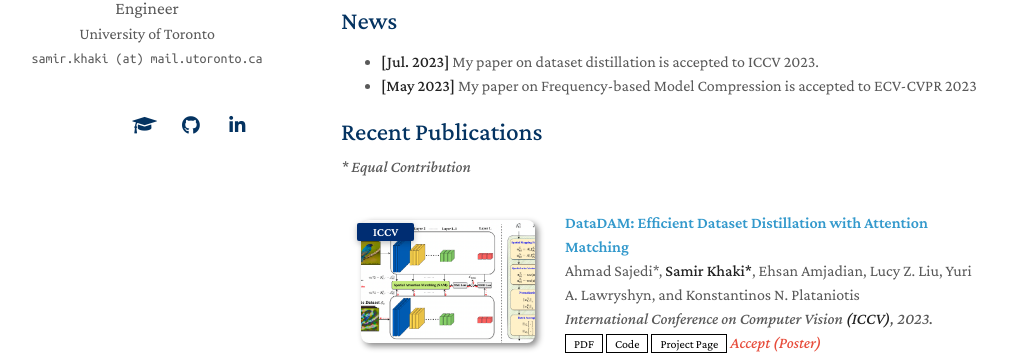
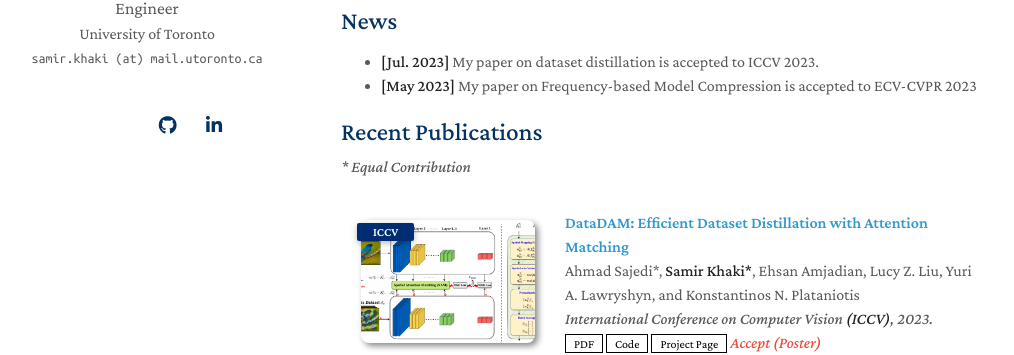
Before and after one commit to lizekai-richard/lizekai-richard.github.io, a Jekyll site: the page built from index.md, in a window 1280 px wide. Shown: the part 372-727 px from the top of the page, without its empty margins (129-1143 px from the left). Built offline with Jekyll 4.4.1, drawn with Linux system fonts in a browser that asks for light colours; nearby versions of some CDN libraries; a style sheet for code colours, icons or effects is not loaded; our own code applies the rules of GitHub Pages for plain Markdown files.

Commit message:
Update Homepage

```diff
--- a/_layouts/homepage.html
+++ b/_layouts/homepage.html
@@ -82,15 +82,15 @@
         <br> -->
         {% endif %}
 
-        {% if site.aca_cv_link %}
+        <!-- {% if site.aca_cv_link %}
         <a style="margin: 0 5px 0 0" href="{{ site.aca_cv_link }}">
           <i class="fa fa-graduation-cap" style="font-size:1.2rem;"></i>
         </a>
-        <!-- <a style="margin: 0 5px 0 0" href="{{ site.aca_cv_link }}">
+        <a style="margin: 0 5px 0 0" href="{{ site.aca_cv_link }}">
           <span ><p style="font-size:1.1rem;white-space: nowrap">Academic C.V.</p></span>
         </a>
-        <br> -->
-        {% endif %}
+        <br>
+       {% endif %} -->
 
         {% if site.github_link %}
         <a style="margin: 0 5px 0 0" href="{{ site.github_link }}">
```
